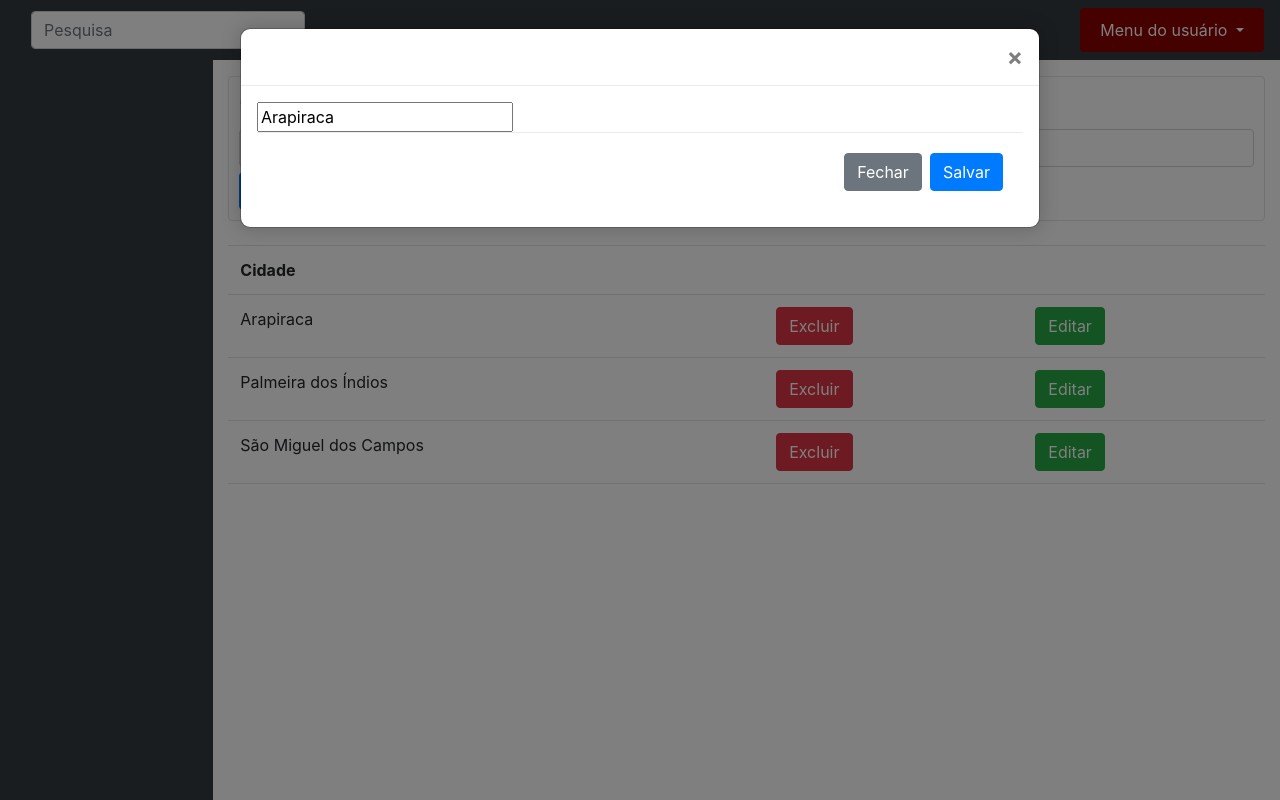
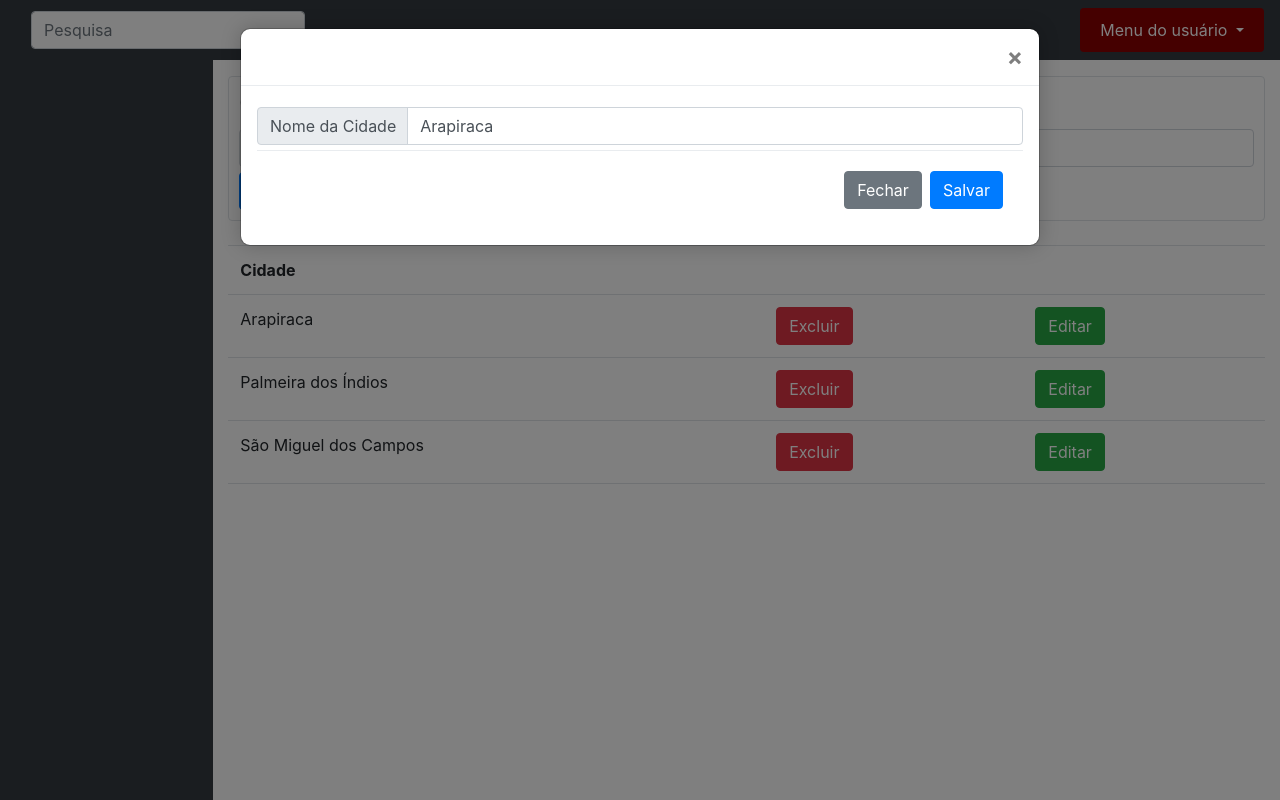
Before and after one commit to leonardo-senac/pi-django, a Django app: page /cadastrar_cidade/ in a window 1280 px wide, after a click on "Editar". Run offline with Django 4.2, Linux system fonts and the light colour scheme; a user stored in the database is signed in; data comes from the database, SQL or seed files in the repository; data that the repository does not hold is empty; parts of the project's set-up code (start-up, migrations or seed data) failed here and were passed over; some libraries are stand-ins or nearby versions.

Commit message:
Embelezamento dos formulários

```diff
--- a/projeto_compara/core/templates/cidades.html
+++ b/projeto_compara/core/templates/cidades.html
@@ -51,7 +51,12 @@
                         <div class="modal-body">
                             <form action="{% url 'editar_cidade' cidade.id %}" method="post">
                                 {% csrf_token %}
-                                <input type="text" name="nome" value="{{cidade.nome}}">
+                                <div class="input-group" style="margin-top: 5px; margin-bottom: 5px;">
+                                    <div class="input-group-prepend">
+                                        <span class="input-group-text" id="">Nome da Cidade</span>
+                                    </div>
+                                    <input type="text" class="form-control" name="nome" value="{{cidade.nome}}">
+                                </div>
                                 <div class="modal-footer">
                                     <button type="button" class="btn btn-secondary" data-dismiss="modal">Fechar</button>
                                     <button type="submit" class="btn btn-primary">Salvar</button>
--- a/projeto_compara/core/views.py
+++ b/projeto_compara/core/views.py
@@ -181,7 +181,7 @@ def cadastrar_cidade(request):
     if request.method == 'POST':
         nome = request.POST['nome']
         Cidade.objects.create(nome=nome)
-    return render(request, 'cidades.html', {"cidades": cidades, 'usuario': request.user})
+    return render(request, 'cidades.html', {"cidades": cidades, 'usuario': request.user, 'sessoes': Sessão.objects.all()})
 
 @login_required(login_url="/logar")
 def excluir_cidade(request, id_cidade):
```
Also changed, not shown: projeto_compara/core/templates/cadastro_sessoes.html (+6 -1 lines).
